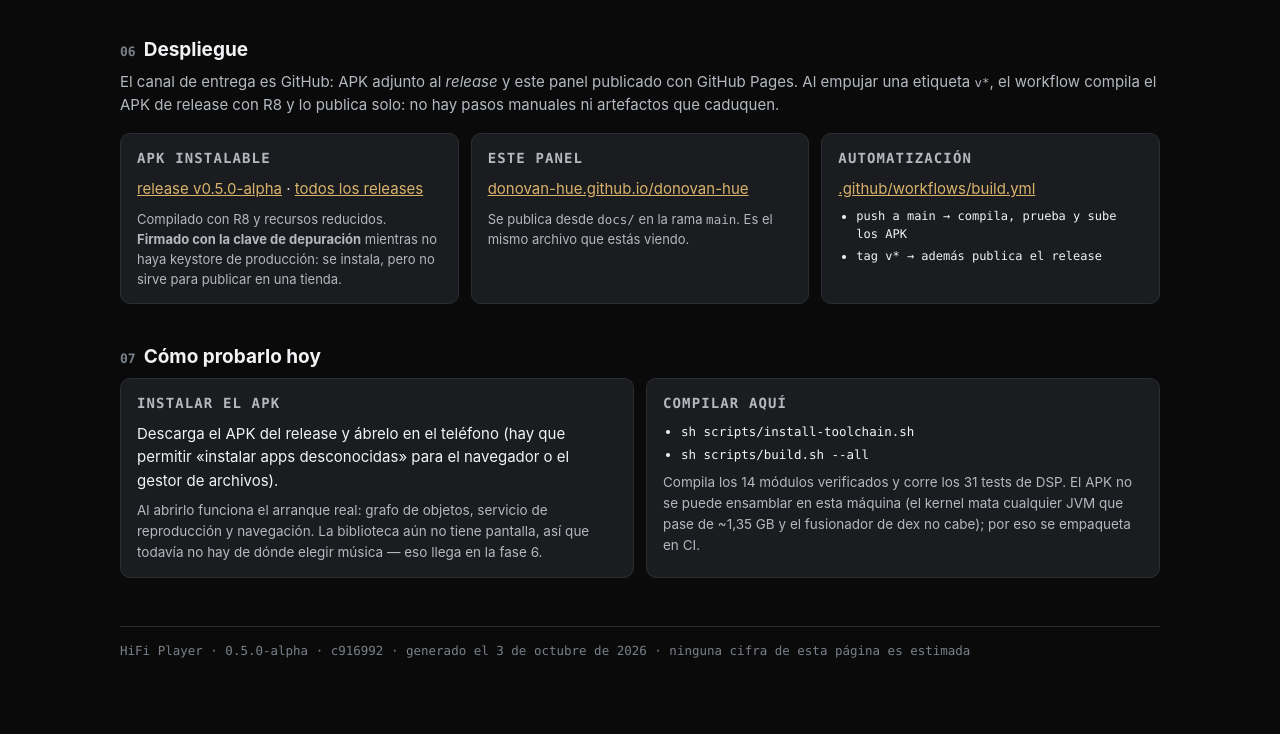
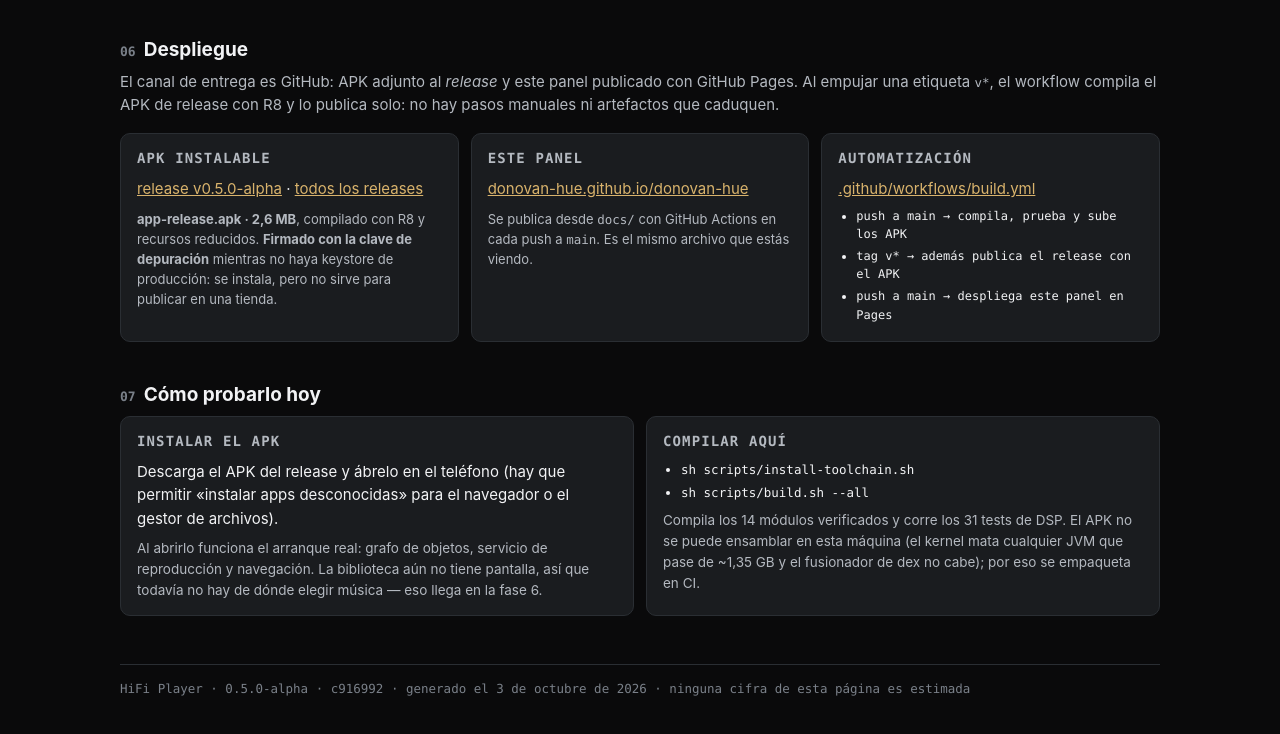
Before and after one commit to donovan-hue/donovan-hue, a plain HTML site: page docs/index.html in a window 1280 px wide. Shown: the part 3462-4196 px from the top of the page. Drawn offline with Linux system fonts and the light colour scheme.

Commit message:
deploy: el panel se publica en GitHub Pages desde Actions
El repositorio tiene Pages configurado con build_type=workflow, así que el generador Jekyll no
interviene: se sube docs/ tal cual (HTML plano, sin build) y se despliega en cada push a main.
El panel refleja el APK real publicado (app-release.apk, 2,6 MB, R8).

```diff
--- a/docs/index.html
+++ b/docs/index.html
@@ -290,22 +290,23 @@
       <h3>APK instalable</h3>
       <p style="margin:6px 0 0"><a href="https://github.com/donovan-hue/donovan-hue/releases/tag/v0.5.0-alpha">release v0.5.0-alpha</a> ·
       <a href="https://github.com/donovan-hue/donovan-hue/releases">todos los releases</a></p>
-      <p style="margin:8px 0 0;color:var(--on-var);font-size:13px">Compilado con R8 y recursos reducidos.
-      <b>Firmado con la clave de depuración</b> mientras no haya keystore de producción: se instala, pero
-      no sirve para publicar en una tienda.</p>
+      <p style="margin:8px 0 0;color:var(--on-var);font-size:13px"><b>app-release.apk · 2,6 MB</b>, compilado
+      con R8 y recursos reducidos. <b>Firmado con la clave de depuración</b> mientras no haya keystore de
+      producción: se instala, pero no sirve para publicar en una tienda.</p>
     </div>
     <div class="card">
       <h3>Este panel</h3>
       <p style="margin:6px 0 0"><a href="https://donovan-hue.github.io/donovan-hue/">donovan-hue.github.io/donovan-hue</a></p>
-      <p style="margin:8px 0 0;color:var(--on-var);font-size:13px">Se publica desde <code>docs/</code> en la
-      rama <code>main</code>. Es el mismo archivo que estás viendo.</p>
+      <p style="margin:8px 0 0;color:var(--on-var);font-size:13px">Se publica desde <code>docs/</code> con
+      GitHub Actions en cada push a <code>main</code>. Es el mismo archivo que estás viendo.</p>
     </div>
     <div class="card">
       <h3>Automatización</h3>
       <p style="margin:6px 0 0"><a href="https://github.com/donovan-hue/donovan-hue/actions">.github/workflows/build.yml</a></p>
       <ul class="mono" style="font-size:12px">
         <li>push a main → compila, prueba y sube los APK</li>
-        <li>tag v* → además publica el release</li>
+        <li>tag v* → además publica el release con el APK</li>
+        <li>push a main → despliega este panel en Pages</li>
       </ul>
     </div>
   </div>
```
Also changed, not shown: .github/workflows/build.yml.
